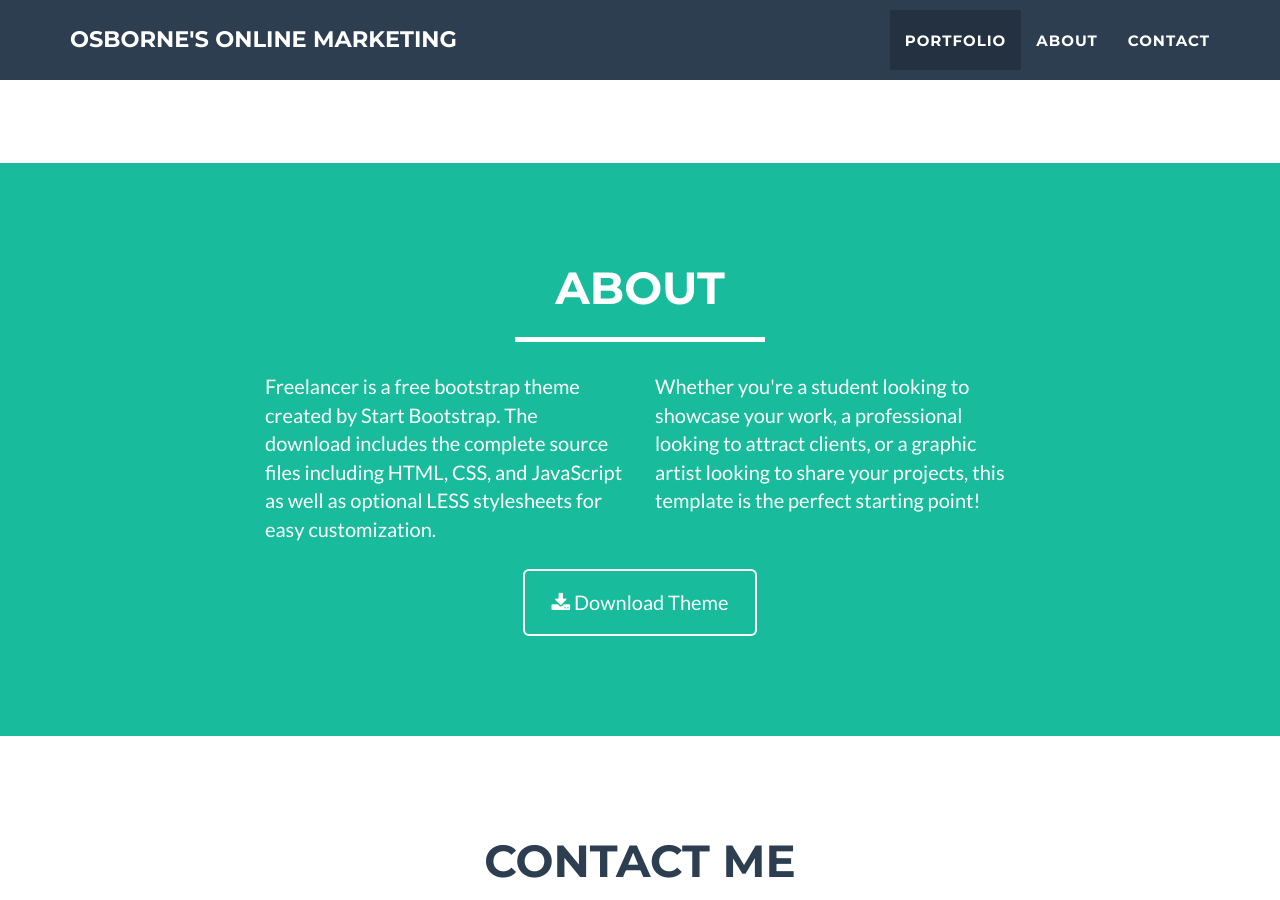
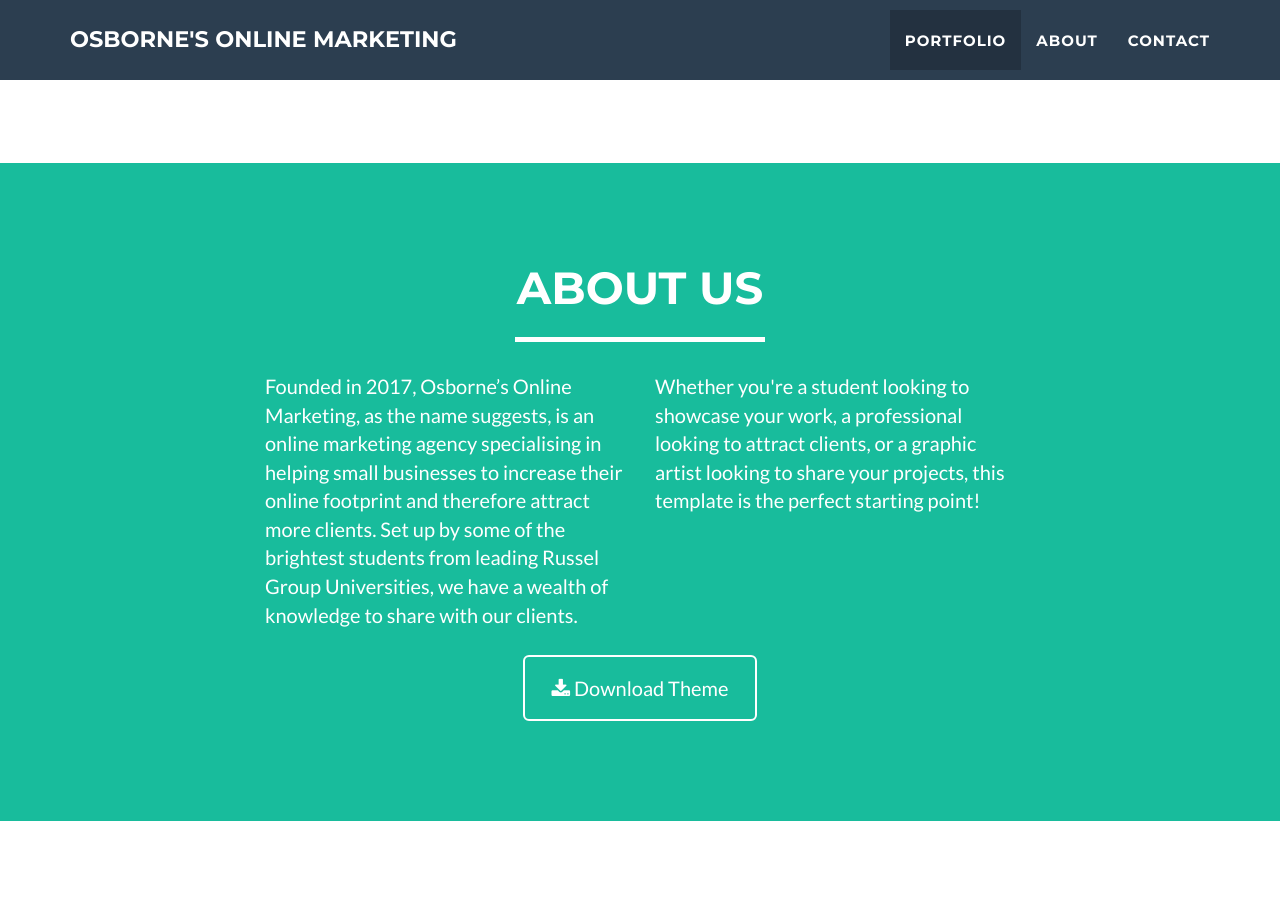
Before and after one commit to OsbornesOnlineMarketing/OsbornesOnlineMarketing.github.io, a Jekyll site: the page built from index.html, in a window 1280 px wide and 900 px high, scrolled down 1604 px. Built offline with Jekyll 4.4.1, drawn with Linux system fonts in a browser that asks for light colours.

Commit message:
Update about.html

```diff
--- a/_includes/about.html
+++ b/_includes/about.html
@@ -3,13 +3,13 @@
         <div class="container">
             <div class="row">
                 <div class="col-lg-12 text-center">
-                    <h2>About</h2>
+                    <h2>About Us</h2>
                     <hr class="star-light">
                 </div>
             </div>
             <div class="row">
                 <div class="col-lg-4 col-lg-offset-2">
-                    <p>Freelancer is a free bootstrap theme created by Start Bootstrap. The download includes the complete source files including HTML, CSS, and JavaScript as well as optional LESS stylesheets for easy customization.</p>
+                    <p> Founded in 2017, Osborne’s Online Marketing, as the name suggests, is an online marketing agency specialising in helping small businesses to increase their online footprint and therefore attract more clients. Set up by some of the brightest students from leading Russel Group Universities, we have a wealth of knowledge to share with our clients.</p>
                 </div>
                 <div class="col-lg-4">
                     <p>Whether you're a student looking to showcase your work, a professional looking to attract clients, or a graphic artist looking to share your projects, this template is the perfect starting point! </p>
```
